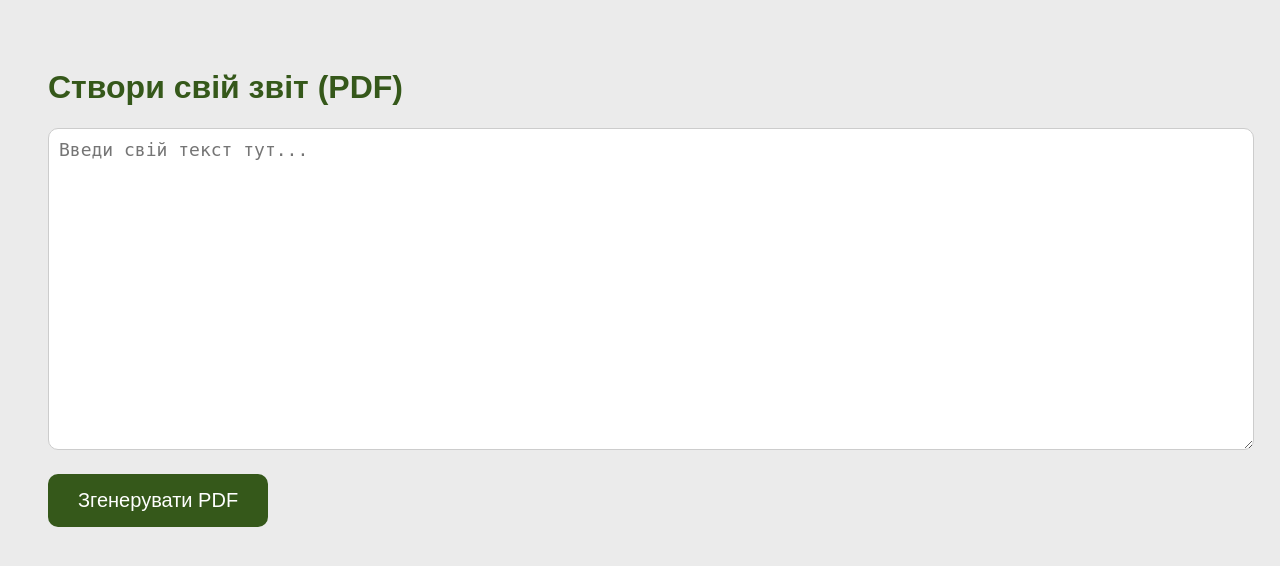
After one commit to PechenenkoYara/military-app, a Flask app: template website/templates/create_pdf.html in a window 1280 px wide. The commit adds this page. Shown: the top 566 px of the page. Run offline with Flask 3, Linux system fonts and the light colour scheme; the template is opened without the code that fills it, so the values that code supplies are empty.

Commit message:
first generating pdf

```diff
--- /dev/null
+++ b/website/templates/create_pdf.html
@@ -0,0 +1,48 @@
+<!DOCTYPE html>
+<html lang="uk">
+<head>
+  <meta charset="UTF-8">
+  <title>Створення PDF</title>
+  <style>
+    body {
+      font-family: 'Mariupol', sans-serif;
+      background-color: #EBEBEB;
+      padding: 40px;
+    }
+
+    h1 {
+      color: #35581A;
+    }
+
+    textarea {
+      width: 100%;
+      height: 300px;
+      font-size: 18px;
+      padding: 10px;
+      border-radius: 10px;
+      border: 1px solid #ccc;
+    }
+
+    button {
+      background-color: #35581A;
+      color: white;
+      padding: 15px 30px;
+      font-size: 20px;
+      border: none;
+      border-radius: 10px;
+      cursor: pointer;
+      margin-top: 20px;
+    }
+  </style>
+</head>
+<body>
+
+<h1>Створи свій звіт (PDF)</h1>
+
+<form action="/create_pdf" method="post">
+  <textarea name="text_content" placeholder="Введи свій текст тут..."></textarea><br>
+  <button type="submit">Згенерувати PDF</button>
+</form>
+
+</body>
+</html>
--- a/website/templates/our_home.html
+++ b/website/templates/our_home.html
@@ -140,7 +140,7 @@
     <div class="card">
       <div class="card-title">звітність</div>
       <div class="card-text">створюйте звіти за допомогою зручних шаблонів</div>
-      <a href="#" class="small-button">більше</a>
+      <a href="create_pdf" class="small-button">більше</a>
     </div>
   </div>
 </div>
--- a/website/views.py
+++ b/website/views.py
@@ -21,7 +21,7 @@ def home():
             db.session.commit()
             flash('Note added!', category='success')
 
-    return render_template("home.html", user=current_user)
+    return render_template("our_home.html", user=current_user)
 
 
 @views.route('/delete-note', methods=['POST'])
```
Also changed, not shown: website/generate_pdf.py (added, +33 -0 lines), instance/database.db.
